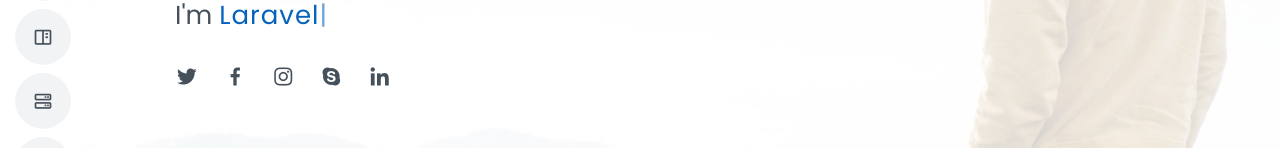
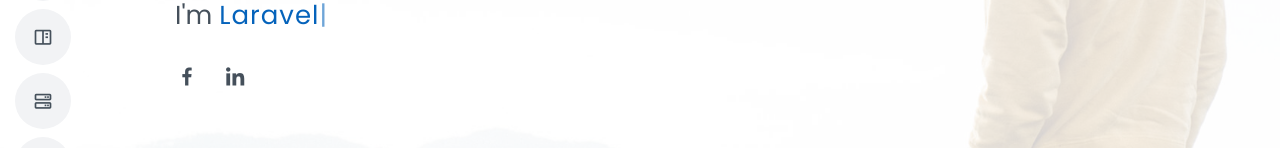
Before and after one commit to pro12x/pro12x.github.io, a plain HTML site: page index.html in a window 1280 px wide. Shown: the part 391-539 px from the top of the page. Drawn offline with nearby package versions, Linux system fonts and the light colour scheme.

Commit message:
Adding social network

```diff
--- a/index.html
+++ b/index.html
@@ -62,11 +62,8 @@
       <h1>Brandon Johnson</h1>
       <p>I'm <span class="typed" data-typed-items="PHP, Laravel, Java, Spring boot, Angular, Developper"></span></p>
       <div class="social-links">
-        <a href="#" class="twitter"><i class="bx bxl-twitter"></i></a>
-        <a href="#" class="facebook"><i class="bx bxl-facebook"></i></a>
-        <a href="#" class="instagram"><i class="bx bxl-instagram"></i></a>
-        <a href="#" class="google-plus"><i class="bx bxl-skype"></i></a>
-        <a href="#" class="linkedin"><i class="bx bxl-linkedin"></i></a>
+        <a href="https://www.facebook.com/franchis.mokomba" class="facebook"><i class="bx bxl-facebook"></i></a>
+        <a href="https://www.linkedin.com/in/franchisjanelmokomba/" class="linkedin"><i class="bx bxl-linkedin"></i></a>
       </div>
     </div>
   </section><!-- End Hero -->
```
